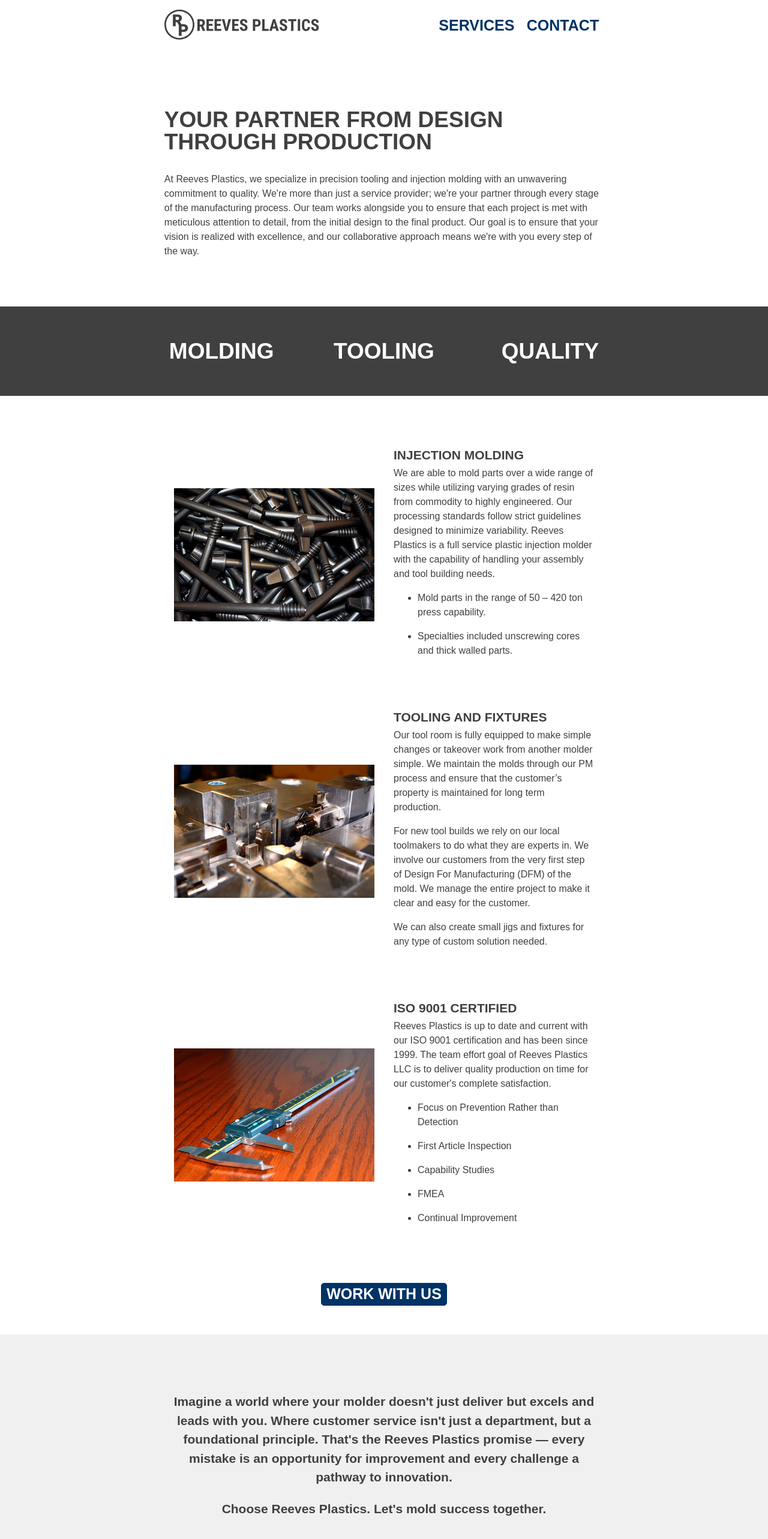
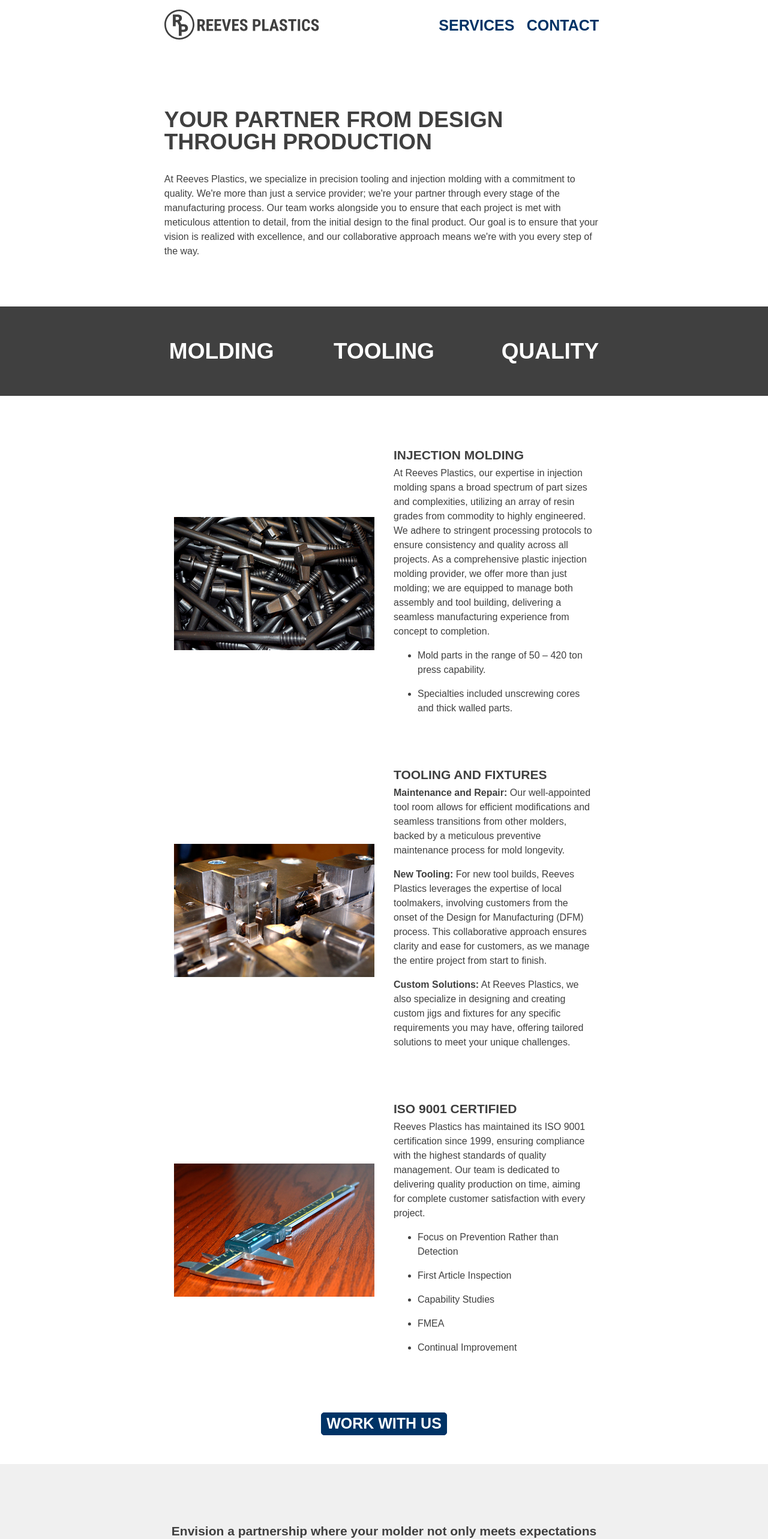
Before and after one commit to hovingadesign/reevesplastics, a plain HTML site: page services.html in a window 1280 px wide. Shown: the top 2566 px of the page at 60% size. Drawn offline with Linux system fonts and the light colour scheme; a web font is replaced by a local one.

Commit message:
copy update

```diff
--- a/services.html
+++ b/services.html
@@ -32,7 +32,7 @@
     <!-- START HERO -->
       <div class="col-2-6 pad-three-vert text-left">
         <h1 class="uppercase pad-three-top">Your Partner From Design Through Production</h1>
-        <p class="pad-none pad-two-vert">At Reeves Plastics, we specialize in precision tooling and injection molding with an unwavering commitment to quality. We're more than just a service provider; we're your partner through every stage of the manufacturing process. Our team works alongside you to ensure that each project is met with meticulous attention to detail, from the initial design to the final product. Our goal is to ensure that your vision is realized with excellence, and our collaborative approach means we're with you every step of the way.</p>
+        <p class="pad-none pad-two-vert">At Reeves Plastics, we specialize in precision tooling and injection molding with a commitment to quality. We're more than just a service provider; we're your partner through every stage of the manufacturing process. Our team works alongside you to ensure that each project is met with meticulous attention to detail, from the initial design to the final product. Our goal is to ensure that your vision is realized with excellence, and our collaborative approach means we're with you every step of the way.</p>
       </div>
     <!-- END HERO -->
     </div>
@@ -61,7 +61,7 @@
         </div>
         <div class="flex-1-2 pad-one-sides text-left">
           <h3 class="uppercase pad-half-bottom pad-half-vert">Injection Molding</h3>
-          <p>We are able to mold parts over a wide range of sizes while utilizing varying grades of resin from commodity to highly engineered. Our processing standards follow strict guidelines designed to minimize variability. Reeves Plastics is a full service plastic injection molder with the capability of handling your assembly and tool building needs.</p>
+          <p>At Reeves Plastics, our expertise in injection molding spans a broad spectrum of part sizes and complexities, utilizing an array of resin grades from commodity to highly engineered. We adhere to stringent processing protocols to ensure consistency and quality across all projects. As a comprehensive plastic injection molding provider, we offer more than just molding; we are equipped to manage both assembly and tool building, delivering a seamless manufacturing experience from concept to completion.</p>
           <ul>
             <li>Mold parts in the range of 50 – 420 ton press capability.</li>
             <li>Specialties included unscrewing cores and thick walled parts.</li>
@@ -74,9 +74,9 @@
         </div>
         <div class="flex-1-2 pad-one-sides text-left">
           <h3 class="uppercase pad-half-bottom pad-half-vert">Tooling and fixtures</h3>
-          <p>Our tool room is fully equipped to make simple changes or takeover work from another molder simple. We maintain the molds through our PM process and ensure that the customer’s property is maintained for long term production.</p>
-          <p>For new tool builds we rely on our local toolmakers to do what they are experts in. We involve our customers from the very first step of Design For Manufacturing (DFM) of the mold. We manage the entire project to make it clear and easy for the customer.</p>
-          <p>We can also create small jigs and fixtures for any type of custom solution needed.</p>
+          <p><strong>Maintenance and Repair:</strong> Our well-appointed tool room allows for efficient modifications and seamless transitions from other molders, backed by a meticulous preventive maintenance process for mold longevity.</p>
+          <p><strong>New Tooling:</strong> For new tool builds, Reeves Plastics leverages the expertise of local toolmakers, involving customers from the onset of the Design for Manufacturing (DFM) process. This collaborative approach ensures clarity and ease for customers, as we manage the entire project from start to finish.</p>
+          <p><strong>Custom Solutions:</strong> At Reeves Plastics, we also specialize in designing and creating custom jigs and fixtures for any specific requirements you may have, offering tailored solutions to meet your unique challenges.</p>
         </div>
       </div>
       <div class="flex flex-align-center pad-two-vert">
@@ -85,7 +85,7 @@
         </div>
         <div class="flex-1-2 pad-one-sides text-left">
           <h3 class="uppercase pad-half-bottom pad-half-vert">ISO 9001 Certified</h3>
-          <p>Reeves Plastics is up to date and current with our ISO 9001 certification and has been since 1999. The team effort goal of Reeves Plastics LLC is to deliver quality production on time for our customer's complete satisfaction.</p>
+          <p>Reeves Plastics has maintained its ISO 9001 certification since 1999, ensuring compliance with the highest standards of quality management. Our team is dedicated to delivering quality production on time, aiming for complete customer satisfaction with every project.</p>
           <ul>
             <li>Focus on Prevention Rather than Detection</li>
             <li>First Article Inspection</li>
@@ -102,7 +102,7 @@
   <!-- START MISSION -->
   <div class="col-1-7 grid bgr-lightgrey pad-three-vert">
     <div class="col-2-6 pad-three-vert">
-      <p class="h3">Imagine a world where your molder doesn't just deliver but excels and leads with you. Where customer service isn't just a department, but a foundational principle. That's the Reeves Plastics promise — every mistake is an opportunity for improvement and every challenge a pathway to innovation.</p>
+      <p class="h3">Envision a partnership where your molder not only meets expectations but truly excels and leads with you. At Reeves Plastics, customer service is more than just a department—it's a foundational principle. We see every mistake as a chance for improvement and every challenge as an opportunity for innovation. This commitment to excellence is the Reeves Plastics promise—turning every project into a step towards perfection.</p>
       <p class="h3">Choose Reeves Plastics. Let's mold success together.</p>
     </div>
   </div>
@@ -118,7 +118,7 @@
         <p class="h2"><a class="text-white" style="text-decoration: none;" href="tel:16169970777">616.997.0777</a></p>
         <p class="h2"><a class="text-white" style="text-decoration: none;" href="mailto:rpsales@reevesplastics.com">rpsales@reevesplastics.com</a></p>
         <p>507 O'Malley Dr.</br>Coopersville, MI 49404</p>
-        <p>Office: Mon-Fri 8am-4:30pm</br>Shipping & Receiving: Mon-Fri 7am-3pm</br>Sat and Sun Closed</p>
+        <p>Office: Mon-Fri 8:00 am - 4:30 pm</br>Shipping & Receiving: Mon-Fri 7:00 am - 3:00 pm</br>Sat and Sun Closed</p>
       </div>
     </div>
     <!-- END CONTACT -->
```
Also changed, not shown: contact.html (+8 -7 lines), index.html (+6 -6 lines).
